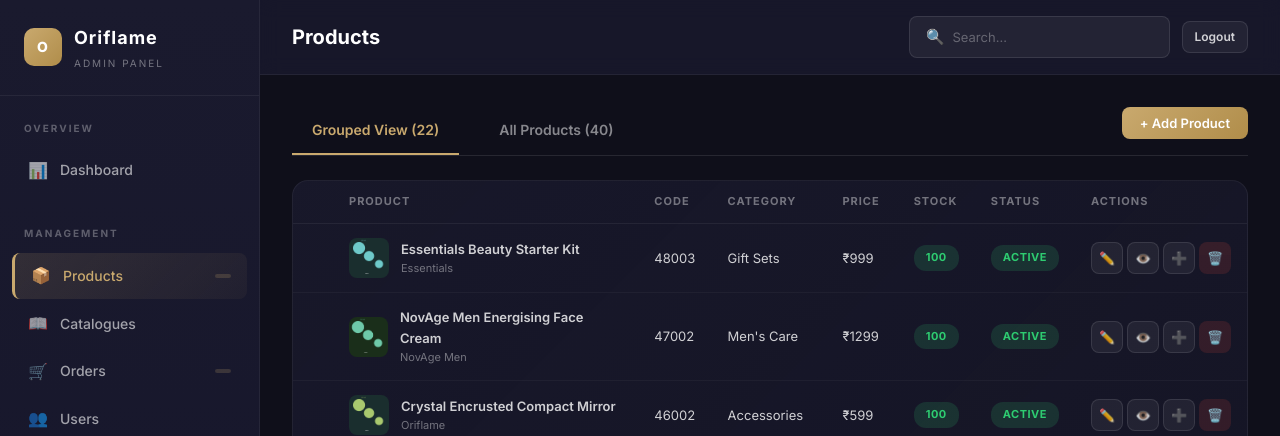
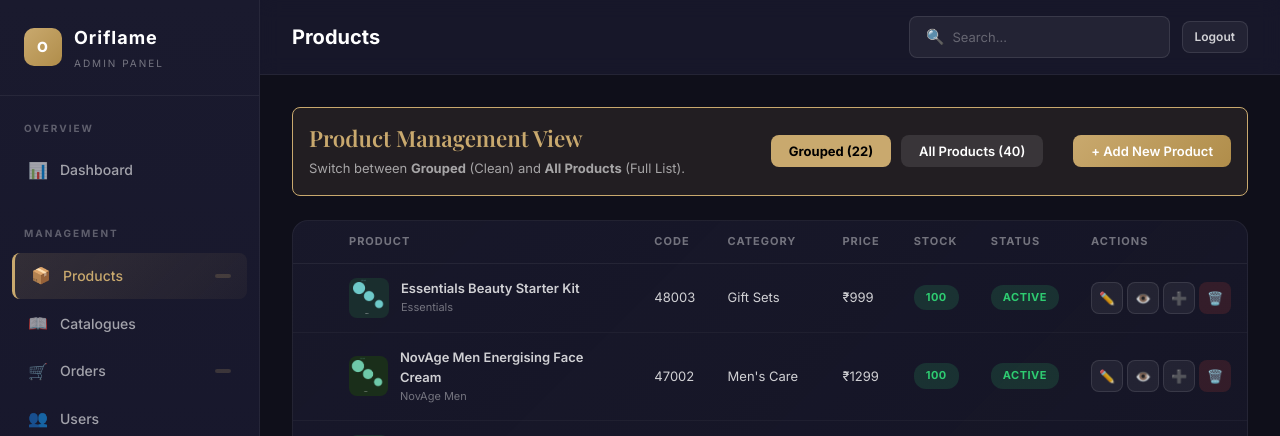
Before and after one commit to NiladriDattaRoy/Project-Oriflame, a Flask app: page /oriflame-admin-panel-x9k2/products in a window 1280 px wide. Shown: the top 436 px of the page. Run offline with Flask 3, Linux system fonts and the light colour scheme; a user stored in the database is signed in; some web fonts are replaced.

Commit message:
feat: add admin product management template with nested variant support

```diff
--- a/templates/admin/products.html
+++ b/templates/admin/products.html
@@ -62,12 +62,18 @@
   }
 </style>
 
-<div class="admin-tabs">
-  <div class="admin-tab active" id="tab-grouped" onclick="switchProductTab('grouped')">Grouped View ({{ products|length }})</div>
-  <div class="admin-tab" id="tab-all" onclick="switchProductTab('all')">All Products ({{ all_products|length }})</div>
-  <div style="margin-left: auto;">
-    <button class="admin-btn admin-btn-primary" data-modal="product-modal" onclick="document.getElementById('product-form').reset(); document.querySelector('#product-modal [name=id]').value=''; document.querySelector('#product-modal [name=parent_id]').value='';">
-      + Add Product
+<div style="background: rgba(201, 169, 110, 0.1); border: 1px solid #c9a96e; padding: 16px; border-radius: 8px; margin-bottom: 24px; display: flex; justify-content: space-between; align-items: center;">
+  <div>
+    <h4 style="margin: 0; color: #c9a96e;">Product Management View</h4>
+    <p style="margin: 5px 0 0; font-size: 13px; color: rgba(255,255,255,0.6);">
+      Switch between <strong>Grouped</strong> (Clean) and <strong>All Products</strong> (Full List).
+    </p>
+  </div>
+  <div style="display: flex; gap: 10px;">
+    <button class="admin-btn" id="btn-view-grouped" onclick="switchProductTab('grouped')" style="background: #c9a96e; color: #000; font-weight: 700;">Grouped ({{ products|length }})</button>
+    <button class="admin-btn" id="btn-view-all" onclick="switchProductTab('all')" style="background: rgba(255,255,255,0.1); color: #fff;">All Products ({{ all_products|length }})</button>
+    <button class="admin-btn admin-btn-primary" style="margin-left: 20px;" data-modal="product-modal" onclick="document.getElementById('product-form').reset(); document.querySelector('#product-modal [name=id]').value='';">
+      + Add New Product
     </button>
   </div>
 </div>
@@ -640,15 +646,25 @@
 
 <script>
 function switchProductTab(tab) {
-  document.querySelectorAll('.admin-tab').forEach(t => t.classList.remove('active'));
-  document.getElementById('tab-' + tab).classList.add('active');
+  const btnGrouped = document.getElementById('btn-view-grouped');
+  const btnAll = document.getElementById('btn-view-all');
+  const viewGrouped = document.getElementById('view-grouped');
+  const viewAll = document.getElementById('view-all');
 
   if (tab === 'grouped') {
-    document.getElementById('view-grouped').style.display = 'block';
-    document.getElementById('view-all').style.display = 'none';
+    viewGrouped.style.display = 'block';
+    viewAll.style.display = 'none';
+    btnGrouped.style.background = '#c9a96e';
+    btnGrouped.style.color = '#000';
+    btnAll.style.background = 'rgba(255,255,255,0.1)';
+    btnAll.style.color = '#fff';
   } else {
-    document.getElementById('view-grouped').style.display = 'none';
-    document.getElementById('view-all').style.display = 'block';
+    viewGrouped.style.display = 'none';
+    viewAll.style.display = 'block';
+    btnAll.style.background = '#c9a96e';
+    btnAll.style.color = '#000';
+    btnGrouped.style.background = 'rgba(255,255,255,0.1)';
+    btnGrouped.style.color = '#fff';
   }
 }
 </script>
```
